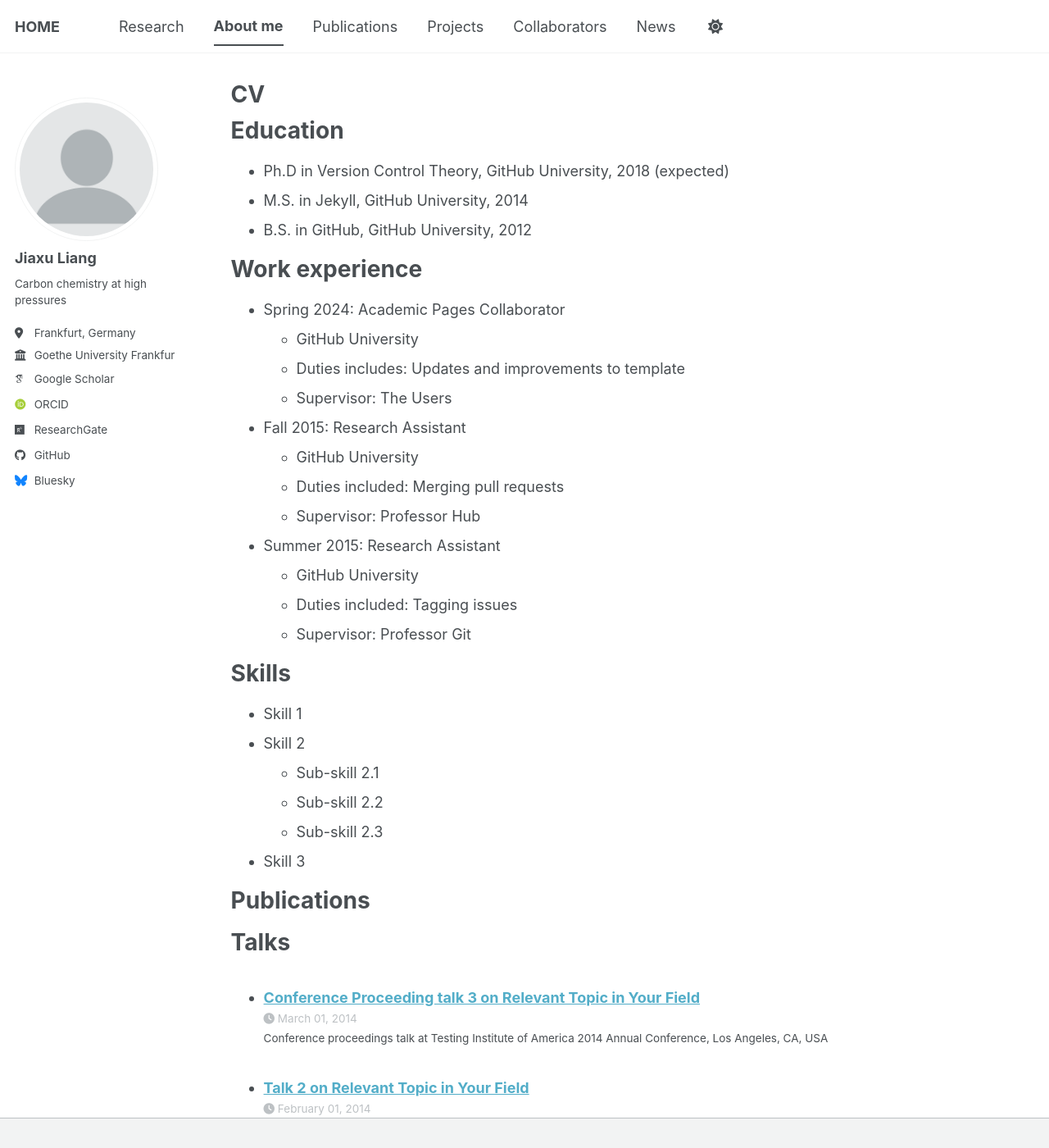
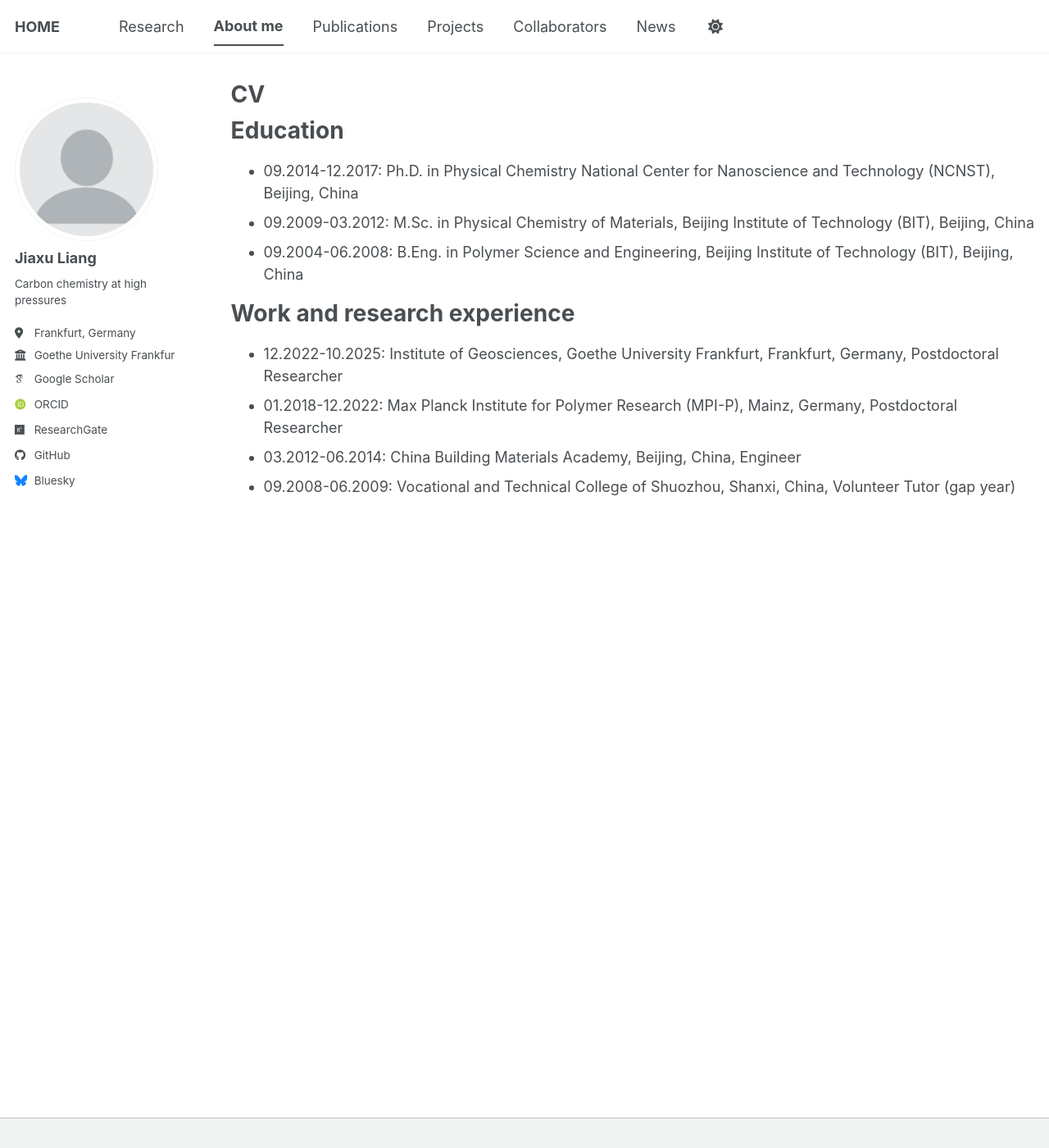
Before and after one commit to liangjiaxu-research/liangjiaxu-research.github.io, a Jekyll site: the page built from _pages/cv.md, in a window 1280 px wide and 1400 px high. Shown: the whole window at 82% size. Built offline with Jekyll 4.4.1, drawn with Linux system fonts in a browser that asks for light colours; some web fonts are replaced; a script bundle is joined from its source files by our own code; library files that are not in the unit come from our copies; some of the changed text lies outside the part shown.

Commit message:
Update cv.md

```diff
--- a/_pages/cv.md
+++ b/_pages/cv.md
@@ -11,26 +11,20 @@ redirect_from:
 
 Education
 ======
-* Ph.D in Version Control Theory, GitHub University, 2018 (expected)
-* M.S. in Jekyll, GitHub University, 2014
-* B.S. in GitHub, GitHub University, 2012
+* 09.2014-12.2017: Ph.D. in Physical Chemistry  National Center for Nanoscience and Technology (NCNST), Beijing, China
+* 09.2009-03.2012: M.Sc. in Physical Chemistry of Materials, Beijing Institute of Technology (BIT), Beijing, China
+* 09.2004-06.2008: B.Eng. in Polymer Science and Engineering, Beijing Institute of Technology (BIT), Beijing, China
 
-Work experience
+Work and research experience
 ======
-* Spring 2024: Academic Pages Collaborator
-  * GitHub University
-  * Duties includes: Updates and improvements to template
-  * Supervisor: The Users
 
-* Fall 2015: Research Assistant
-  * GitHub University
-  * Duties included: Merging pull requests
-  * Supervisor: Professor Hub
+*	12.2022-10.2025: Institute of Geosciences, Goethe University Frankfurt, Frankfurt, Germany, Postdoctoral Researcher
+*	01.2018-12.2022: Max Planck Institute for Polymer Research (MPI-P), Mainz, Germany, Postdoctoral Researcher
+*	03.2012-06.2014: China Building Materials Academy, Beijing, China, Engineer
+*	09.2008-06.2009: Vocational and Technical College of Shuozhou, Shanxi, China, Volunteer Tutor (gap year)
 
-* Summer 2015: Research Assistant
-  * GitHub University
-  * Duties included: Tagging issues
-  * Supervisor: Professor Git
+
+{% comment %}
 
 Skills
 ======
@@ -40,6 +34,10 @@ Skills
   * Sub-skill 2.2
   * Sub-skill 2.3
 * Skill 3
+
+Service and leadership
+======
+* Currently signed in to 43 different slack teams
 
 Publications
 ======
@@ -59,6 +57,4 @@ Teaching
     {% include archive-single-cv.html %}
   {% endfor %}</ul>
 
-Service and leadership
-======
-* Currently signed in to 43 different slack teams
+{% endcomment %}
```
